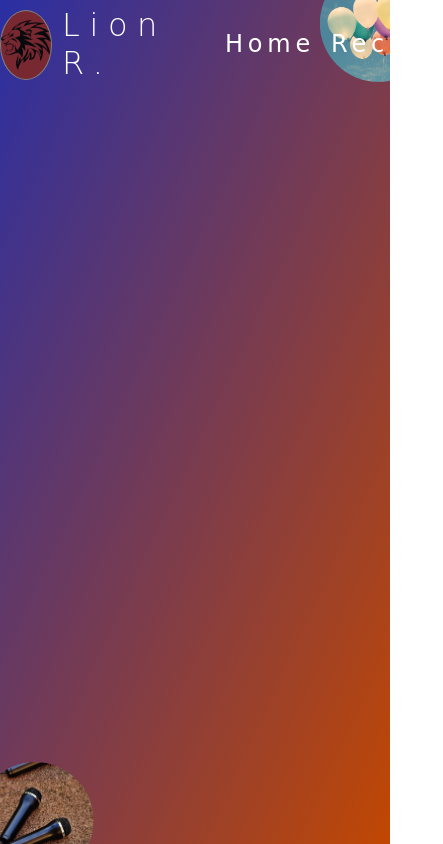
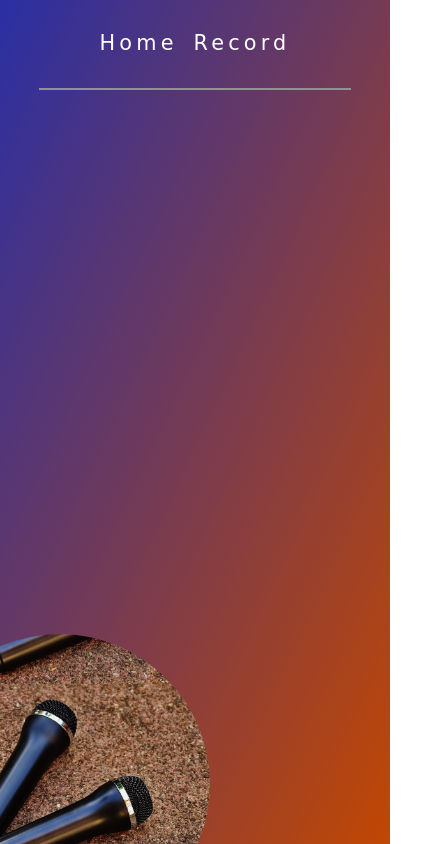
Before and after one commit to CoderTofu/My_Projects, a plain HTML site: page 07-Voice_Recording/home.html in a window 390 px wide. Shown: the whole page, 443 px wide, since content can reach past the window. Drawn offline with Linux system fonts and the light colour scheme; a web font is replaced by a local one.

Commit message:
fixed sizing issues

```diff
--- a/07-Voice_Recording/css/style.css
+++ b/07-Voice_Recording/css/style.css
@@ -32,8 +32,9 @@ body {
         .header-nav {
             display: flex;
             justify-content: space-around;
-            width: 100vw;
+            width: 80%;
             height: 90px;
+            border-bottom: 2px solid rgb(146, 146, 146);
         }
 
         .logo-home {
@@ -107,6 +108,11 @@ body {
     /* End */
 
 /* design circles */
+.design-circle {
+    min-height: 300px;
+    min-width: 300px;
+}
+
 .top-right.design-circle {
     position: absolute;
     z-index: -1;
@@ -145,6 +151,8 @@ body {
     left: 0;
     height: 30vw;
     width: 30vw;
+    max-height: 60vw;
+    max-width: 60vw;
     overflow: hidden;
 }
 
@@ -171,5 +179,39 @@ body {
 
 /* Screen Issue */
 @media (max-width: 900px) {
+    .logo-home {
+        display: none;
+    }
 
+    .nav-list-links {
+        width: 100%;
+        padding: 0;
+        justify-content: space-around;
+    }
+
+    .nav-list:first-child {
+        margin: 0;
+    }
 }
+
+@media (max-width: 600px) {
+    .nav-list-links {
+        justify-content: center;
+    }
+
+    .nav-list:first-child {
+        margin-right: 1rem;
+    }
+
+    .nav-link {
+        font-size: 1.3rem;
+    }
+
+    .top-right.design-circle {
+        display: none;
+    }
+
+    .bottom-left-fill-design-circle {
+        transform: translate(-30%, 30%);
+    }
+}
```
